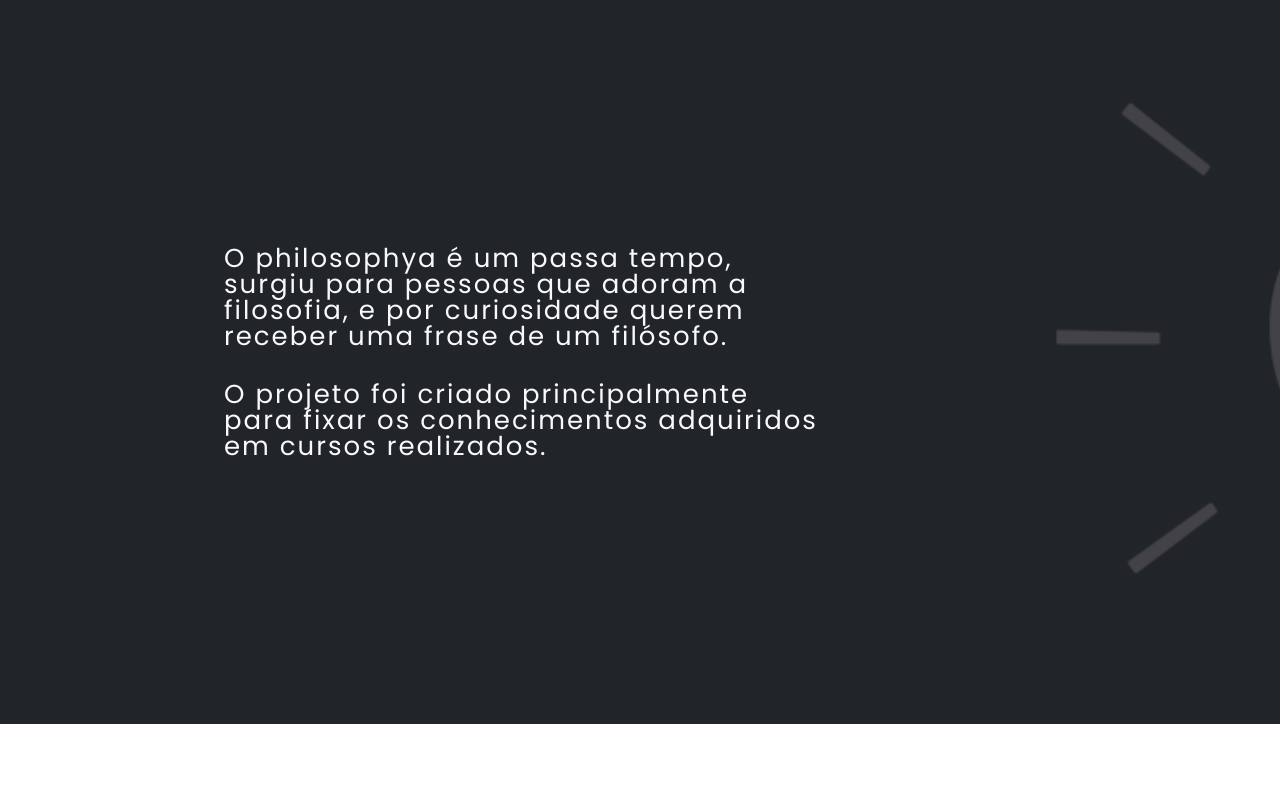
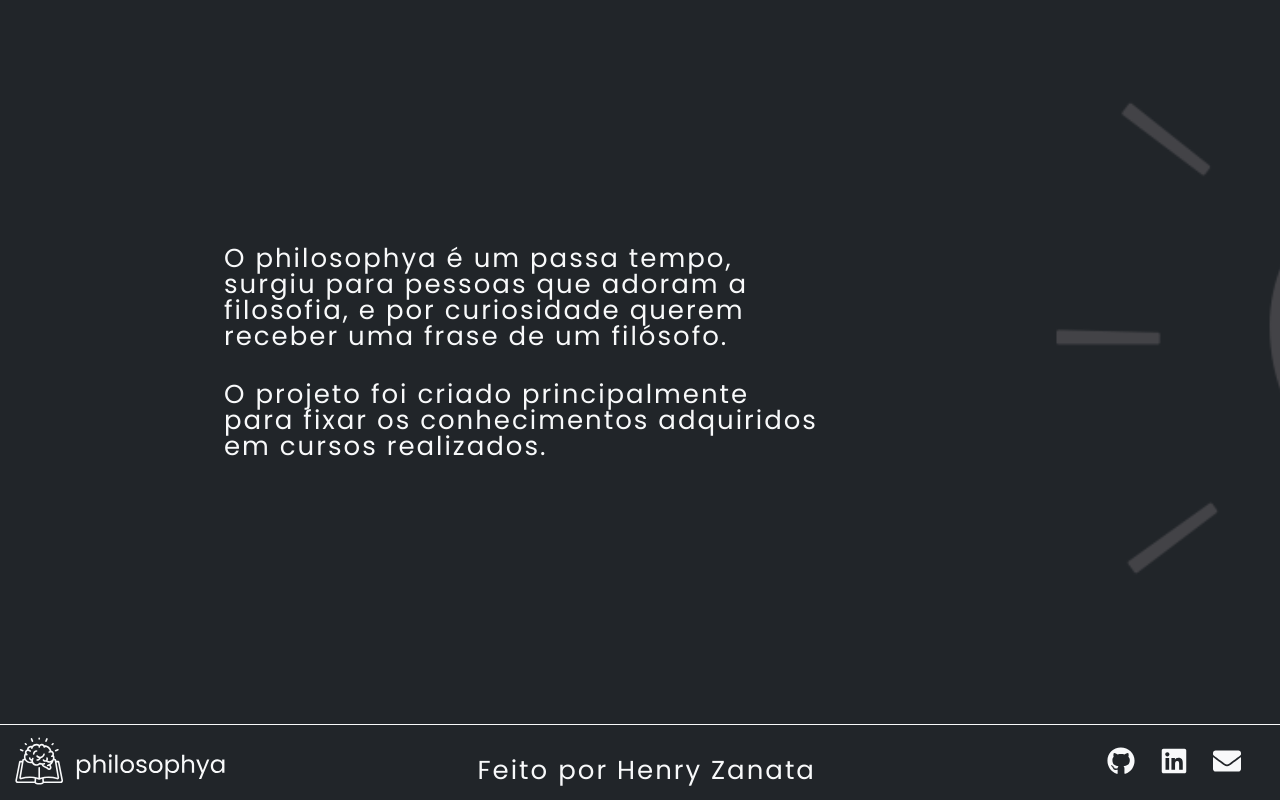
Before and after one commit to zanatahenry/Philosophya, a React (Create React App) app: page / in a window 1280 px wide. Shown: the part 1676-2476 px from the top of the page. Before the commit the page ends 2400 px from the top, so only its background shows below. Built offline with nearby package versions, Linux system fonts and the light colour scheme; some icons are missing.

Commit message:
create footer

```diff
--- a/package.json
+++ b/package.json
@@ -9,6 +9,7 @@
     "@testing-library/user-event": "^12.1.10",
     "react": "^17.0.1",
     "react-dom": "^17.0.1",
+    "react-icons": "^4.1.0",
     "react-scripts": "4.0.1",
     "styled-components": "^5.2.1",
     "styled-reset": "^4.3.3",
--- a/src/pages/Home/index.jsx
+++ b/src/pages/Home/index.jsx
@@ -4,6 +4,7 @@ import {
   Container,
   ContainerSection,
   HeaderPrincipal,
+  FooterPrincipal,
   LogoContainer,
   LogoImg,
   Nav,
@@ -15,7 +16,7 @@ import {
   BlackSection,
   WhiteSection } from './styles'
 
-import MaterialIcon from '@material/react-material-icon';
+import { FaGithub, FaLinkedin, FaEnvelope } from 'react-icons/fa'
 
 import Logo from '../../assets/logo.svg'
 import Man from '../../assets/man.svg'
@@ -88,6 +89,39 @@ const Home = () => {
 
     </BlackSection>
 
+    <FooterPrincipal>
+      <LogoContainer>
+          <a href="/">
+            <LogoImg src={Logo} />
+          </a>
+      </LogoContainer>
+
+      <Paragraph dark>Feito por Henry Zanata</Paragraph>
+
+      <Nav>
+      <NavItems
+        href="https://github.com/zanatahenry"
+        target="_blank"
+      >
+        <FaGithub size={28}/>
+      </NavItems>
+
+      <NavItems
+        href="https://linkedin.com/in/henry-zanata"
+        target="_blank"
+      >
+        <FaLinkedin size={28} />
+      </NavItems>
+
+      <NavItems
+        href="mailto:henryzanata@hotmail.com"
+      >
+        <FaEnvelope size={28} />
+      </NavItems>
+    </Nav>
+
+    </FooterPrincipal>
+
   </Container>
   )
 }
--- a/src/pages/Home/styles.js
+++ b/src/pages/Home/styles.js
@@ -5,6 +5,17 @@ export const Container = styled.body`
   box-sizing: border-box;
   font-family: 'Poppins', sans-serif;
   overflow-x: hidden;
+`;
+
+export const FooterPrincipal = styled.footer `
+    width: 100%;
+    height: 75px;
+    background: #212529;
+    border-top: 1px solid #F8F9FA;
+
+    display: flex;
+    flex-direction: row;
+    justify-content: space-around;
 `;
 
 export const HeaderPrincipal = styled.header `
```
Also changed, not shown: 2 other files (tests, documents, lock files or other folders).
